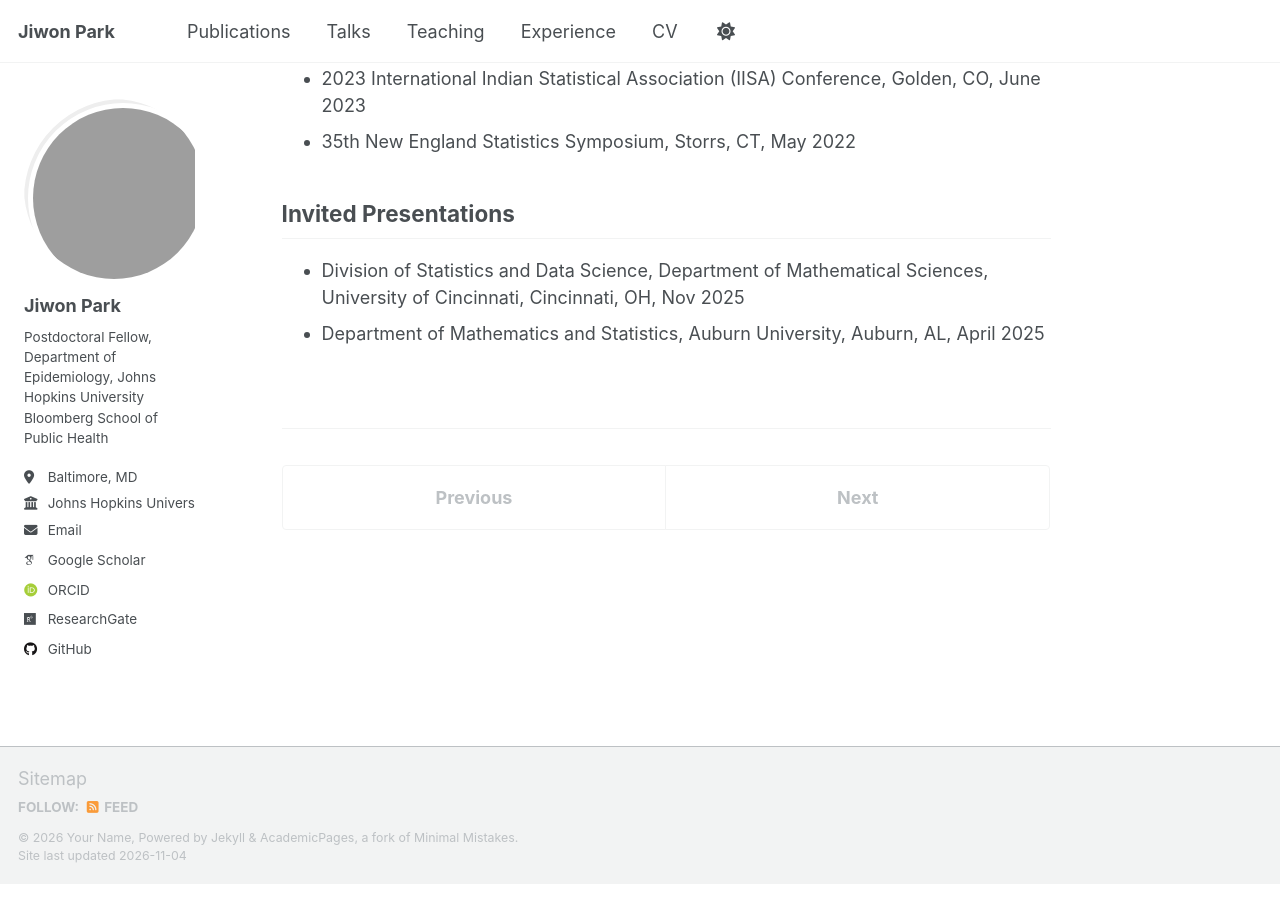
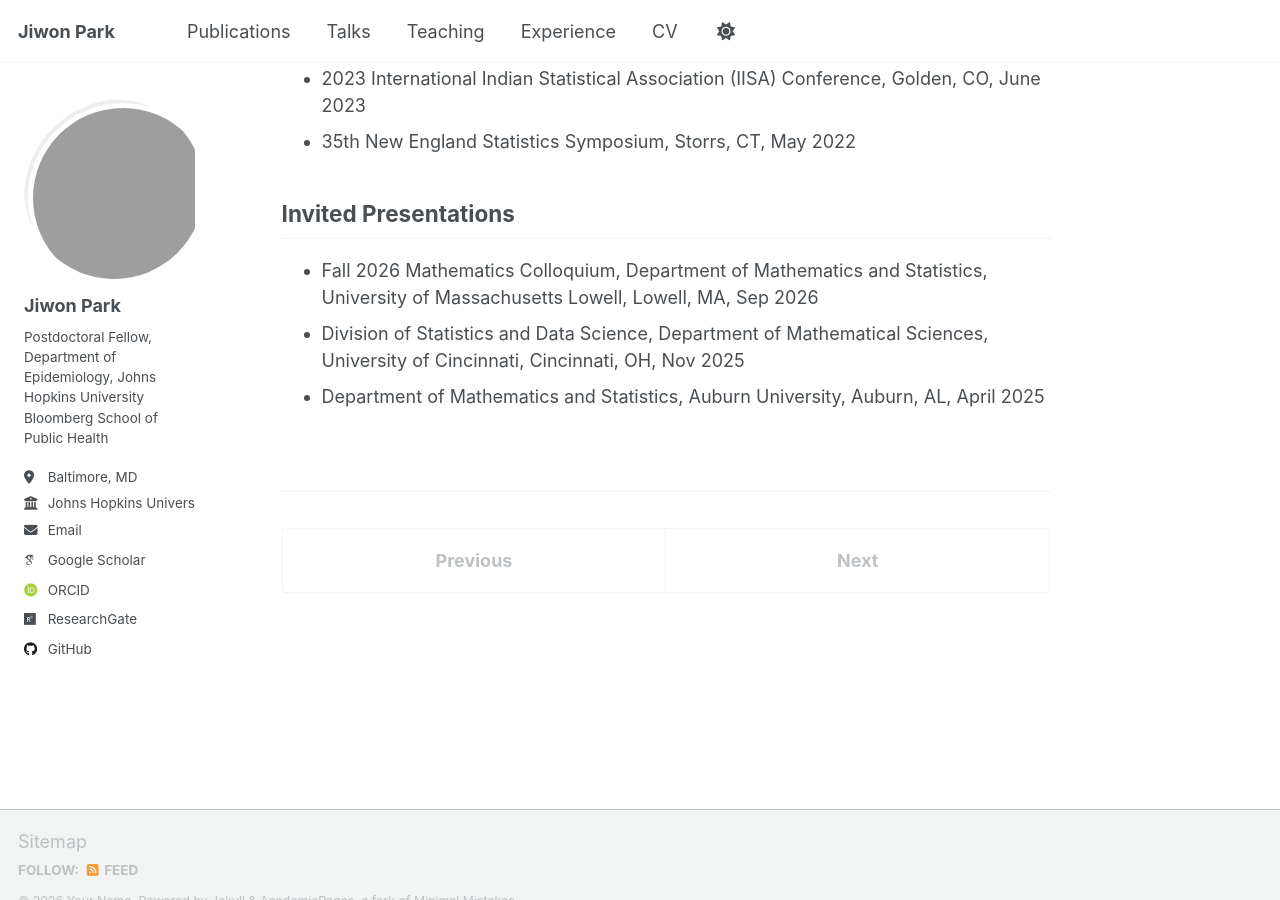
Before and after one commit to JiwonPark41/JiwonPark41.github.io, a Jekyll site: the page built from _pages/talks.md, in a window 1280 px wide and 900 px high, scrolled down 494 px. Built offline with Jekyll 4.4.1, drawn with Linux system fonts in a browser that asks for light colours; some web fonts are replaced; a script that is not in the unit is left out.

Commit message:
Update talks.md

```diff
--- a/_pages/talks.md
+++ b/_pages/talks.md
@@ -16,5 +16,6 @@ pagination: false
 - 35th New England Statistics Symposium, Storrs, CT, May 2022
 
 ## Invited Presentations
+- Fall 2026 Mathematics Colloquium, Department of Mathematics and Statistics, University of Massachusetts Lowell, Lowell, MA, Sep 2026
 - Division of Statistics and Data Science, Department of Mathematical Sciences, University of Cincinnati, Cincinnati, OH, Nov 2025
 - Department of Mathematics and Statistics, Auburn University, Auburn, AL, April 2025
```
